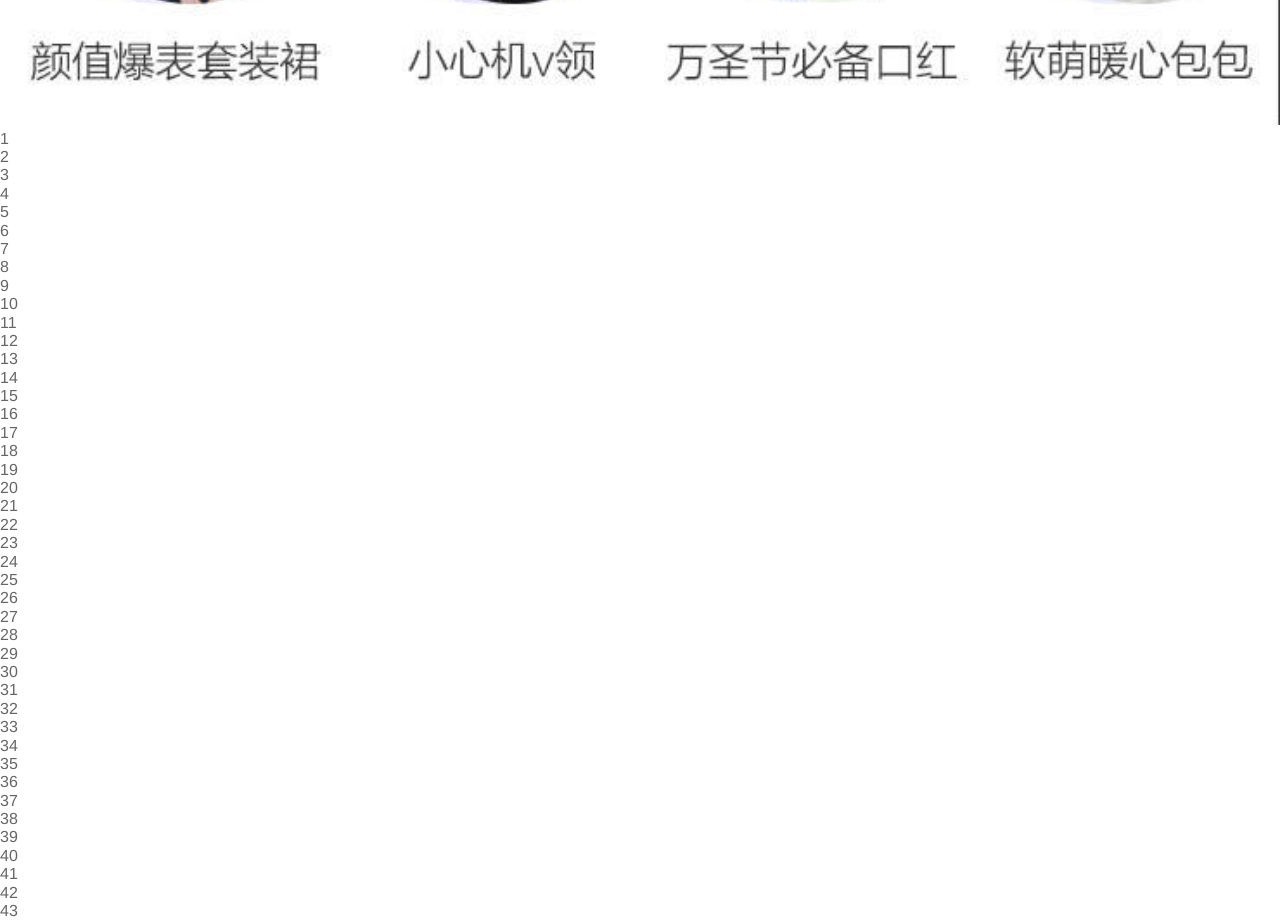
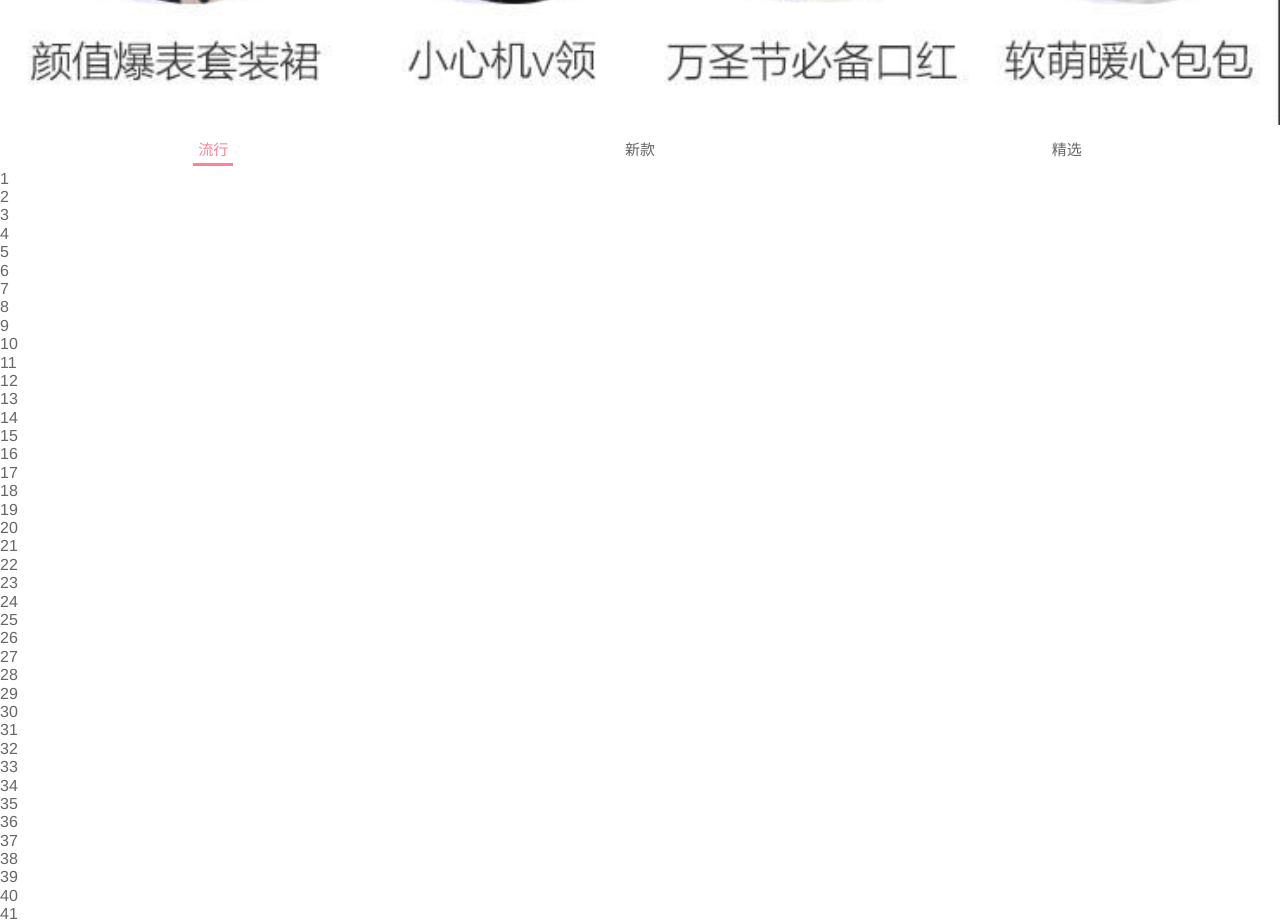
Before and after one commit to Coder-Jack04/supermall, a Vue app: page /home in a window 1280 px wide. Shown: the part 900-1821 px from the top of the page. Built offline with nearby package versions, Linux system fonts and the light colour scheme; no server answers.

Commit message:
push tab-control

```diff
--- /dev/null
+++ b/src/components/content/TabControl.vue
@@ -0,0 +1,55 @@
+<template>
+  <div class='tab-control'>
+    <div v-for="(item, index) in titles" :key="index" class="tab-control-item" :class="{active: currentIndex===index}" @click="btnClick(index)">
+      <span>{{item}}</span>
+    </div>
+  </div>
+</template>
+
+<script>
+export default {
+  name: 'TabControl',
+  data(){
+    return {
+      currentIndex: 0
+    }
+  },
+  props: {
+    titles: {
+      type: Array,
+      default() {
+        return []
+      }
+    }
+  },
+  methods: {
+    btnClick(index) {
+      this.currentIndex = index;
+    }
+  }
+}
+</script>
+<style scoped>
+  .tab-control {
+    display: flex;
+    text-align: center;
+    height: 40px;
+    line-height: 40px;
+    font-size: 15px;
+    background-Color: #fff;
+    position: sticky;
+    top: 44px
+  }
+  .tab-control-item {
+    flex: 1;
+  }
+  .tab-control-item span {
+    padding: 5px
+  }
+  .active {
+    color: var(--color-tint);
+  }
+  .active span {
+    border-bottom: 3px solid var(--color-tint)
+  }
+</style>
--- a/src/views/home/Home.vue
+++ b/src/views/home/Home.vue
@@ -10,6 +10,8 @@
     <swiper-view :banners="banners"></swiper-view>
     <recommend-view :recommends="recommends" />
     <feature-view></feature-view>
+    <tab-control :titles="['流行', '新款', '精选']"></tab-control>
+
     <ul>
       <li>1</li>
       <li>2</li>
@@ -120,6 +122,7 @@ import RecommendView from './childComponents/RecommendView.vue'
 import SwiperView from './childComponents/SwiperView.vue'
 import FeatureView from './childComponents/FeatureView.vue'
 
+import TabControl from 'components/content/TabControl.vue'
 
 import {getHomeMultidata} from 'network/home.js'
 export default {
@@ -128,7 +131,8 @@ export default {
     NavBar,
     RecommendView,
     SwiperView,
-    FeatureView
+    FeatureView,
+    TabControl
   },
   data() {
     return {
--- a/src/views/home/childComponents/FeatureView.vue
+++ b/src/views/home/childComponents/FeatureView.vue
@@ -1,6 +1,6 @@
 <template>
   <div class='feature'>
-    <a href="">
+    <a href="https://act.mogujie.com/zzlx67">
       <img src="~assets/img/featureview/recommend_bg.jpg" alt="">
     </a>
   </div>
```
